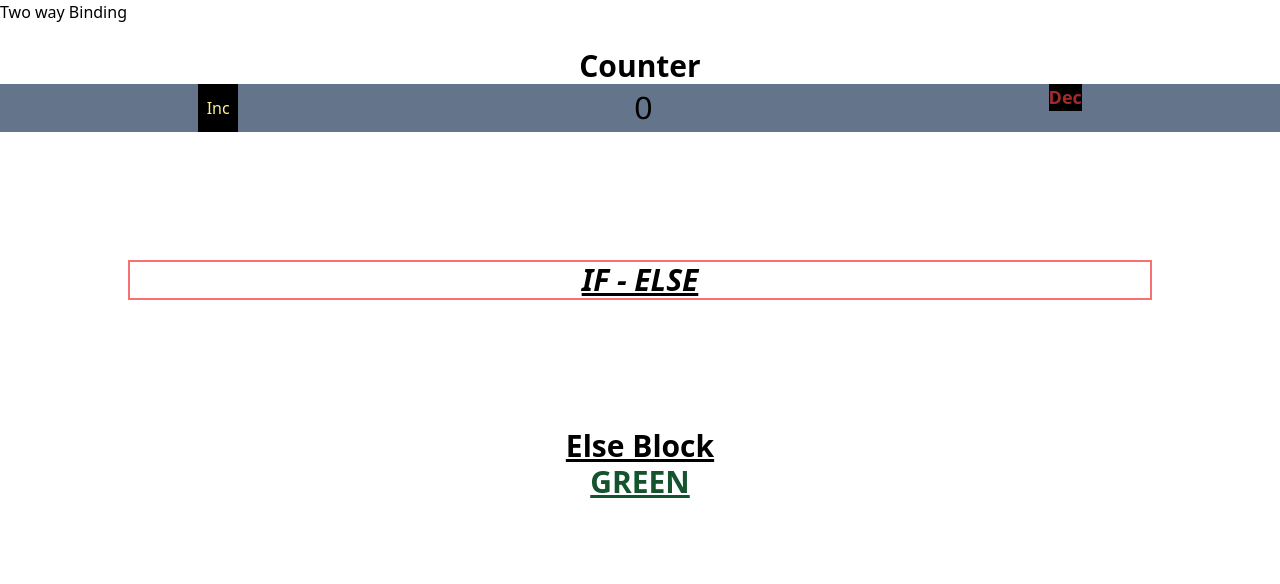
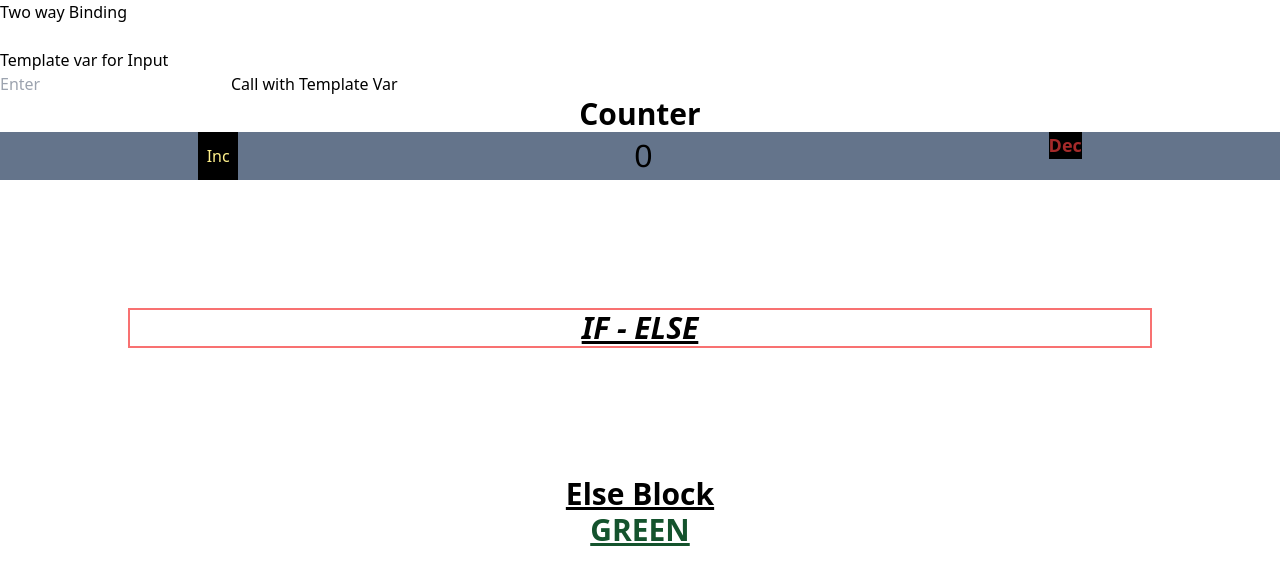
Before and after one commit to shintu0/angular-exc, an Angular app: page / in a window 1280 px wide. Shown: the top 584 px of the page. Built offline with nearby package versions, Linux system fonts and the light colour scheme.

Commit message:
Template Var

```diff
--- a/src/app/app.component.html
+++ b/src/app/app.component.html
@@ -2,6 +2,11 @@
 <h2>{{inputVal}}</h2>
 
 <input type="text" [(ngModel)]="inputVal" />
+
+<h1>Template var for Input</h1>
+<input type="text" placeholder="Enter" #box />
+<button (click)="getTemplateVar(box)" >Call with Template Var</button>
+
 
 
 
--- a/src/app/app.component.ts
+++ b/src/app/app.component.ts
@@ -10,4 +10,8 @@ export class AppComponent {
 
   inputVal:string="";
 
+  getTemplateVar(el:HTMLElement){
+    console.log(el);
+  }
+
 }
```
